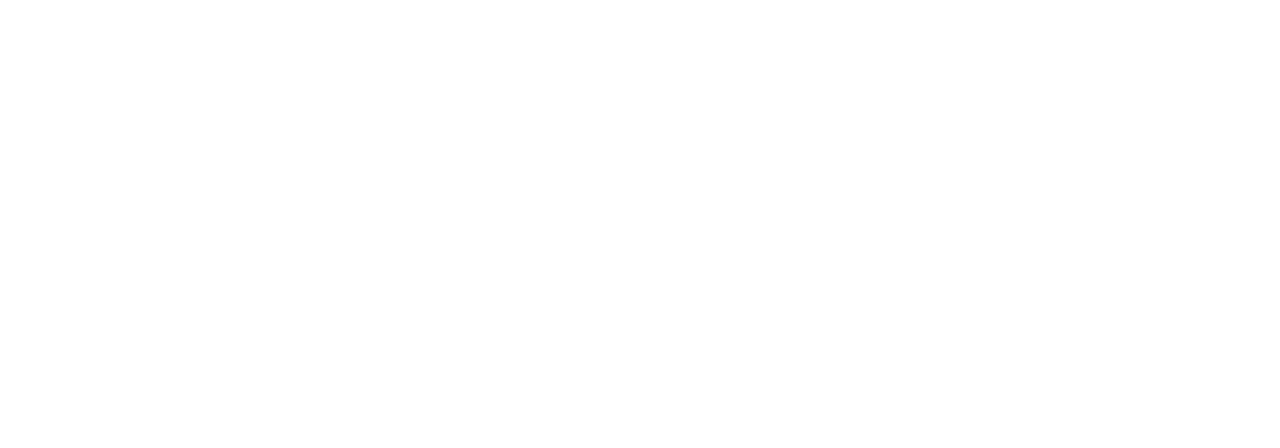
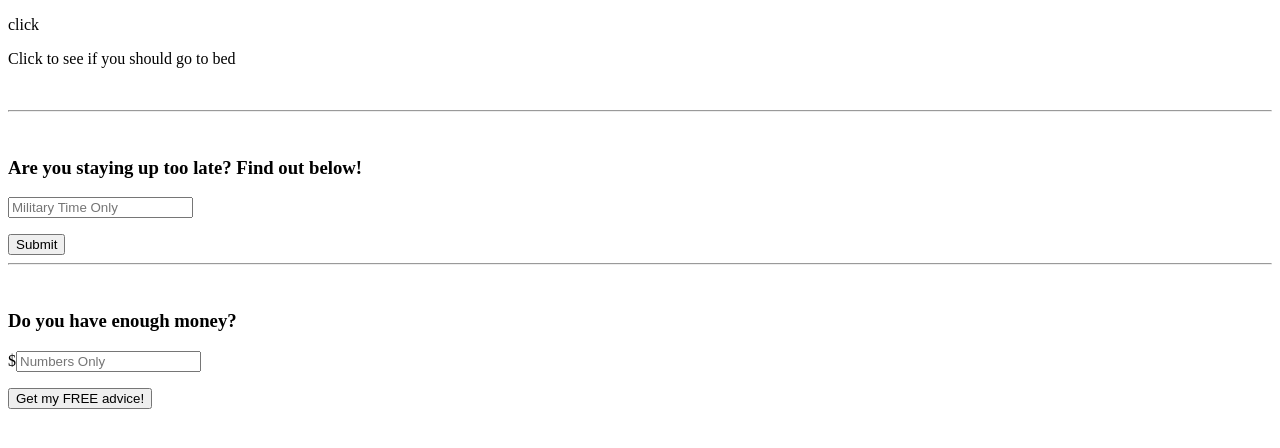
Before and after one commit to Tanisll/JavaScript-Projects, a plain HTML site: page Basic JavaScript Projects/Project7_scope_time_function/index.html in a window 1280 px wide. Drawn offline with Linux system fonts and the light colour scheme.

Commit message:
project 7 assignment

```diff
--- a/Basic JavaScript Projects/Project7_scope_time_function/JS/main.js
+++ b/Basic JavaScript Projects/Project7_scope_time_function/JS/main.js
@@ -0,0 +1,44 @@
+var X=24
+
+function local_variable(){
+    var Y=20
+    document.write(Y)
+}
+
+function get_date(){
+    if (new Date().getHours() <18){
+        document.getElementById("Greeting").innerHTML="How are you today?";
+    }
+}
+
+function clock(){
+    if (new Date().getHours() <5){
+        document.getElementById("time").innerHTML="Go to bed!";
+    }
+}
+
+function bed_time(){
+    bed=document.getElementById("bed").value;
+    if (bed>=2200 || bed<=700){ //or i could have used "bed > 2200 == bed < 700"
+        answer="You're staying up WAY too late! Go to bed!";
+    }
+    else {
+        answer="You can stay up a little bit later";
+    }
+    document.getElementById("answer").innerHTML=answer;
+}
+
+function money_check(){
+    var money=document.getElementById("amount").value;
+    var your_money;
+    if (money<=100){
+        your_money="You're broke! Stop spending or get a job!";
+    }
+    else if (money>100 == money<2000){
+        your_money="You still have some but don't go crazy.";
+    }
+    else {
+        your_money="You have enough money in reserve. Go ahead and spend a little";
+    }
+    document.getElementById("advice").innerHTML=your_money;
+}
--- a/Basic JavaScript Projects/Project7_scope_time_function/index.html
+++ b/Basic JavaScript Projects/Project7_scope_time_function/index.html
@@ -6,5 +6,21 @@
 		<script src="JS/main.js"></script>
 	</head>
 	<body>
+        <p id="Greeting" onclick="get_date()">click</p>
+        <p id="time" onclick="clock()">Click to see if you should go to bed</p>
+        <br>
+        <hr>
+        <br>
+        <h3>Are you staying up too late? Find out below!</h3>
+        <input id="bed" placeholder="Military Time Only">
+        <p id="answer"></p>
+        <button onclick="bed_time()">Submit</button>
+        <br>
+        <hr>
+        <br>
+        <h3>Do you have enough money?</h3>
+        $<input id="amount" placeholder="Numbers Only">
+        <p id="advice"></p>
+        <button onclick="money_check()">Get my FREE advice!</button>
 	</body>
 </html>
```
